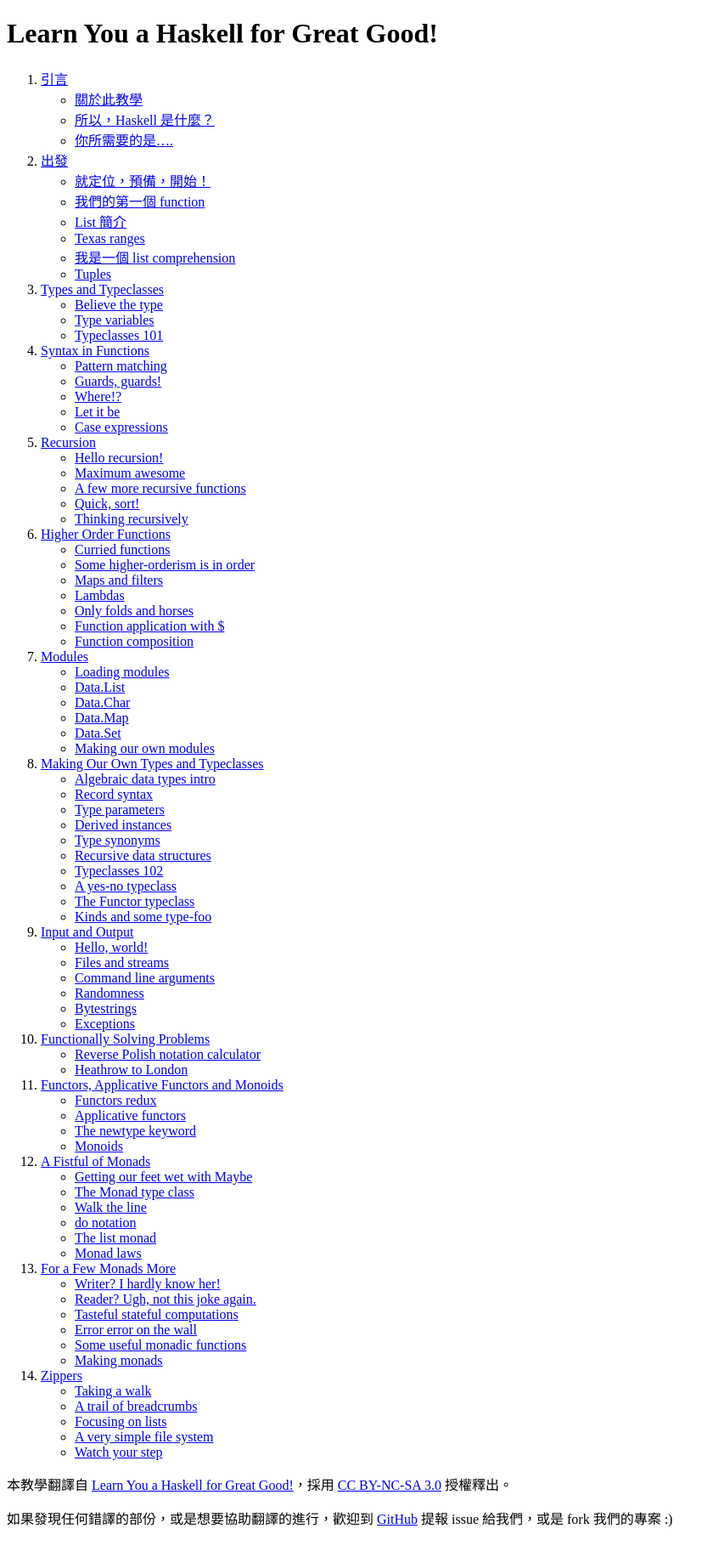
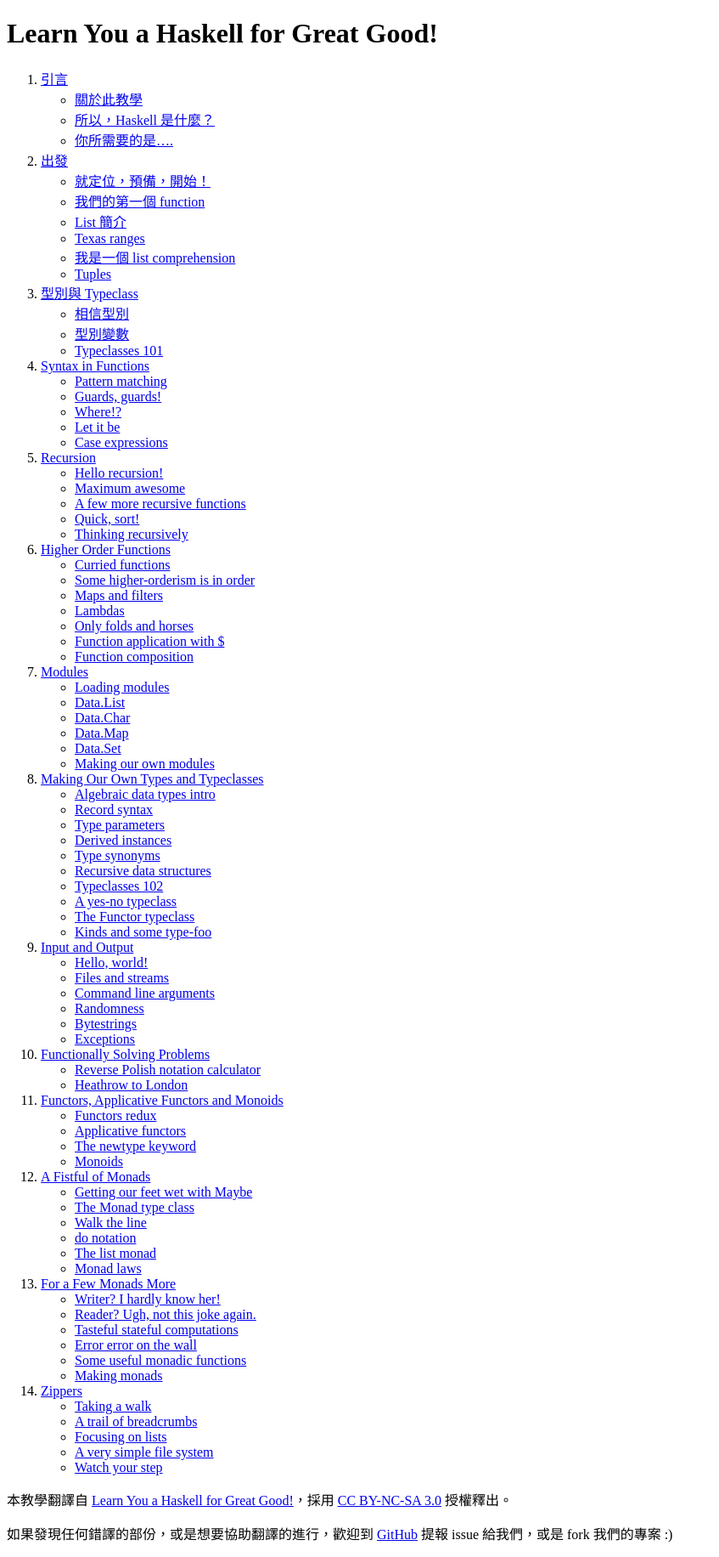
Before and after one commit to jason2506/lyah.zh-tw, a Jekyll site: the page built from index.md, in a window 1280 px wide. Shown: the whole page at 85% size, without its empty margins (0-847 px from the left). Built offline with Jekyll 4.4.1, drawn with Linux system fonts in a browser that asks for light colours; Markdown is read by kramdown in place of the engine named in the settings.

Commit message:
Add the page of Chapter 3.

```diff
--- a/index.md
+++ b/index.md
@@ -17,10 +17,10 @@ class: chapters
     * [Texas ranges](starting-out#texas-ranges)
     * [我是一個 list comprehension](starting-out#im-a-list-comprehension)
     * [Tuples](starting-out#tuples)
-3. [Types and Typeclasses](#)
-    * [Believe the type](#)
-    * [Type variables](#)
-    * [Typeclasses 101](#)
+3. [型別與 Typeclass](types-and-typeclasses)
+    * [相信型別](types-and-typeclasses#believe-the-type)
+    * [型別變數](types-and-typeclasses#type-variables)
+    * [Typeclasses 101](types-and-typeclasses#typeclasses-101)
 4. [Syntax in Functions](#)
     * [Pattern matching](#)
     * [Guards, guards!](#)
```
Also changed, not shown: starting-out/index.md (+3 -0 lines), types-and-typeclasses/index.md (added, +13 -0 lines).
